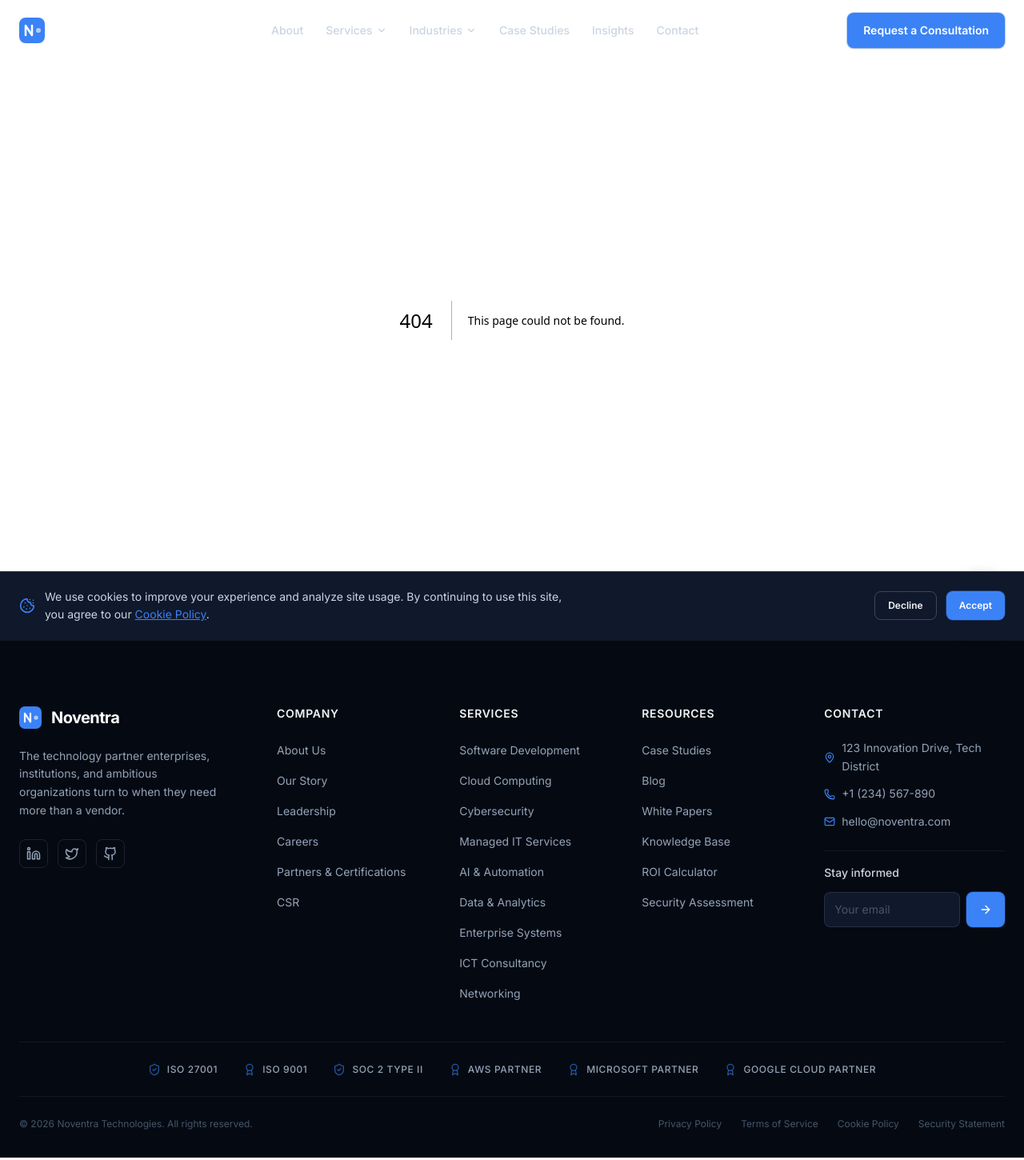
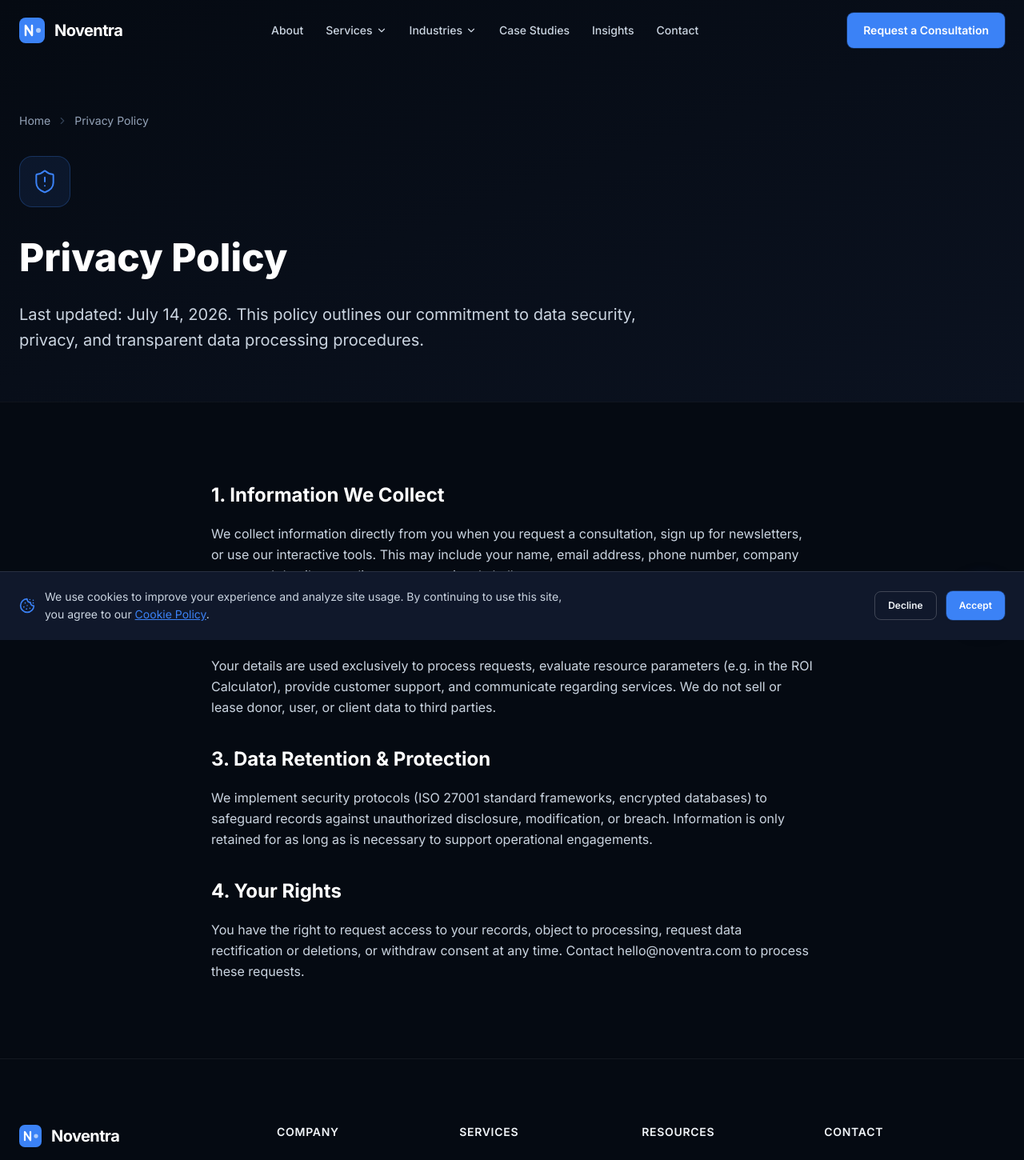
Before and after one commit to devlinuskibet/Noventra, a Next.js app: page /legal/privacy in a window 1280 px wide. Before the commit this address had no page. Shown: the top 1450 px of the page at 80% size. Built offline with nearby package versions, Linux system fonts and the light colour scheme.

Commit message:
docs: standard privacy policy and safety details

```diff
--- /dev/null
+++ b/src/app/legal/privacy/page.tsx
@@ -0,0 +1,58 @@
+import Link from "next/link";
+import { ChevronRight, ShieldAlert } from "lucide-react";
+
+export const metadata = {
+  title: "Privacy Policy | Noventra Technologies",
+  description: "Learn about how Noventra Technologies handles, stores, and protects personal and corporate data.",
+};
+
+export default function PrivacyPolicy() {
+  return (
+    <>
+      <section style={{ padding: "140px 0 60px", background: "linear-gradient(160deg, var(--color-base-900) 0%, var(--color-base-800) 100%)", borderBottom: "1px solid rgba(255, 255, 255, 0.04)" }}>
+        <div className="container">
+          <nav className="breadcrumb" aria-label="Breadcrumb">
+            <Link href="/">Home</Link>
+            <ChevronRight size={14} className="breadcrumb__separator" />
+            <span>Privacy Policy</span>
+          </nav>
+          <div style={{ maxWidth: 800 }}>
+            <div style={{ width: 64, height: 64, borderRadius: "var(--radius-xl)", background: "var(--color-accent-subtle)", color: "var(--color-accent)", display: "flex", alignItems: "center", justifyContent: "center", marginBottom: "var(--space-6)", border: "1px solid var(--color-accent-border)" }}>
+              <ShieldAlert size={32} strokeWidth={1.5} />
+            </div>
+            <h1 style={{ fontSize: "clamp(2rem, 4vw, 3rem)", fontWeight: 800, color: "var(--color-white)", marginBottom: "var(--space-4)" }}>Privacy Policy</h1>
+            <p style={{ fontSize: "var(--font-size-lg)", color: "var(--color-text-secondary)", lineHeight: "var(--line-height-relaxed)" }}>
+              Last updated: July 14, 2026. This policy outlines our commitment to data security, privacy, and transparent data processing procedures.
+            </p>
+          </div>
+        </div>
+      </section>
+
+      <section className="section">
+        <div className="container" style={{ maxWidth: 800 }}>
+          <div style={{ display: "flex", flexDirection: "column", gap: "var(--space-8)", color: "var(--color-text-secondary)", lineHeight: "var(--line-height-relaxed)" }}>
+            <div>
+              <h2 style={{ color: "var(--color-white)", fontSize: "var(--font-size-xl)", marginBottom: "var(--space-4)" }}>1. Information We Collect</h2>
+              <p>We collect information directly from you when you request a consultation, sign up for newsletters, or use our interactive tools. This may include your name, email address, phone number, company name, and details regarding your operational challenges.</p>
+            </div>
+
+            <div>
+              <h2 style={{ color: "var(--color-white)", fontSize: "var(--font-size-xl)", marginBottom: "var(--space-4)" }}>2. How We Use Your Information</h2>
+              <p>Your details are used exclusively to process requests, evaluate resource parameters (e.g. in the ROI Calculator), provide customer support, and communicate regarding services. We do not sell or lease donor, user, or client data to third parties.</p>
+            </div>
+
+            <div>
+              <h2 style={{ color: "var(--color-white)", fontSize: "var(--font-size-xl)", marginBottom: "var(--space-4)" }}>3. Data Retention & Protection</h2>
+              <p>We implement security protocols (ISO 27001 standard frameworks, encrypted databases) to safeguard records against unauthorized disclosure, modification, or breach. Information is only retained for as long as is necessary to support operational engagements.</p>
+            </div>
+
+            <div>
+              <h2 style={{ color: "var(--color-white)", fontSize: "var(--font-size-xl)", marginBottom: "var(--space-4)" }}>4. Your Rights</h2>
+              <p>You have the right to request access to your records, object to processing, request data rectification or deletions, or withdraw consent at any time. Contact hello@noventra.com to process these requests.</p>
+            </div>
+          </div>
+        </div>
+      </section>
+    </>
+  );
+}
```
